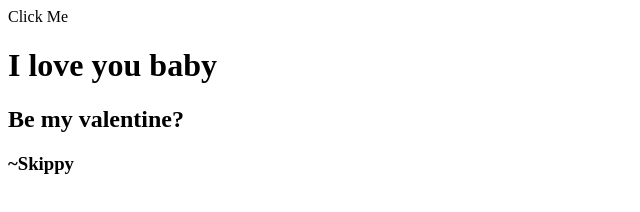
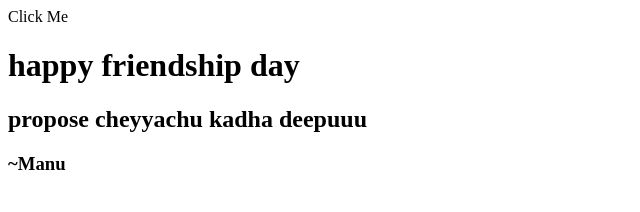
Before and after one commit to ManideepPaisa/Openkaro, a plain HTML site: page src/index.html in a window 1280 px wide. Shown: the whole page, without its empty margins (0-640 px from the left). Drawn offline with Linux system fonts and the light colour scheme.

Commit message:
Update index.html

```diff
--- a/src/index.html
+++ b/src/index.html
@@ -7,9 +7,9 @@
     </span>
     <div class="endtext">
       <span class="close" title="Restart"><i class="fa fa-times"></i></span>
-      <h1>I love you baby</h1>
-      <h2>Be my valentine?</h2>
-      <h3>~Skippy</h3>
+       <h1>happy friendship day</h1>
+      <h2>propose cheyyachu kadha deepuuu</h2>
+      <h3>~Manu</h3>
     </div>
   </div>
 </div>
```
